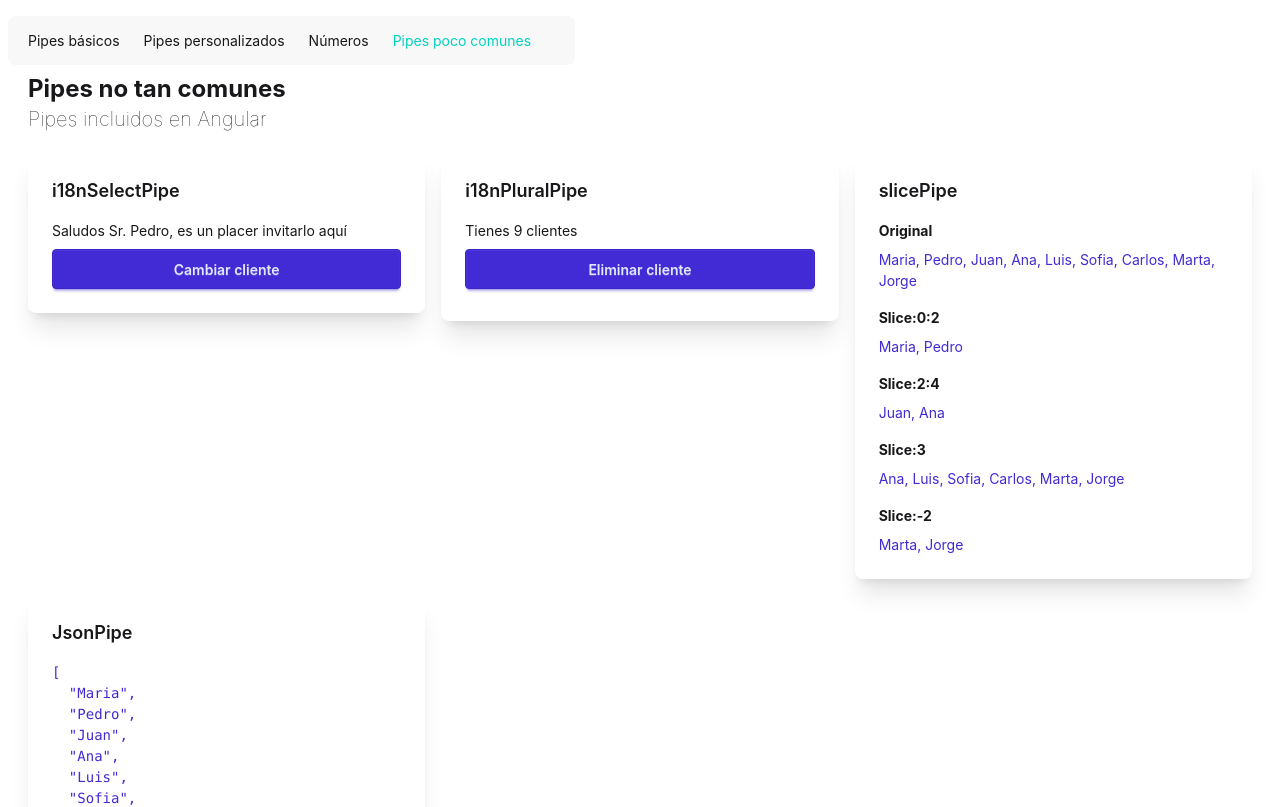
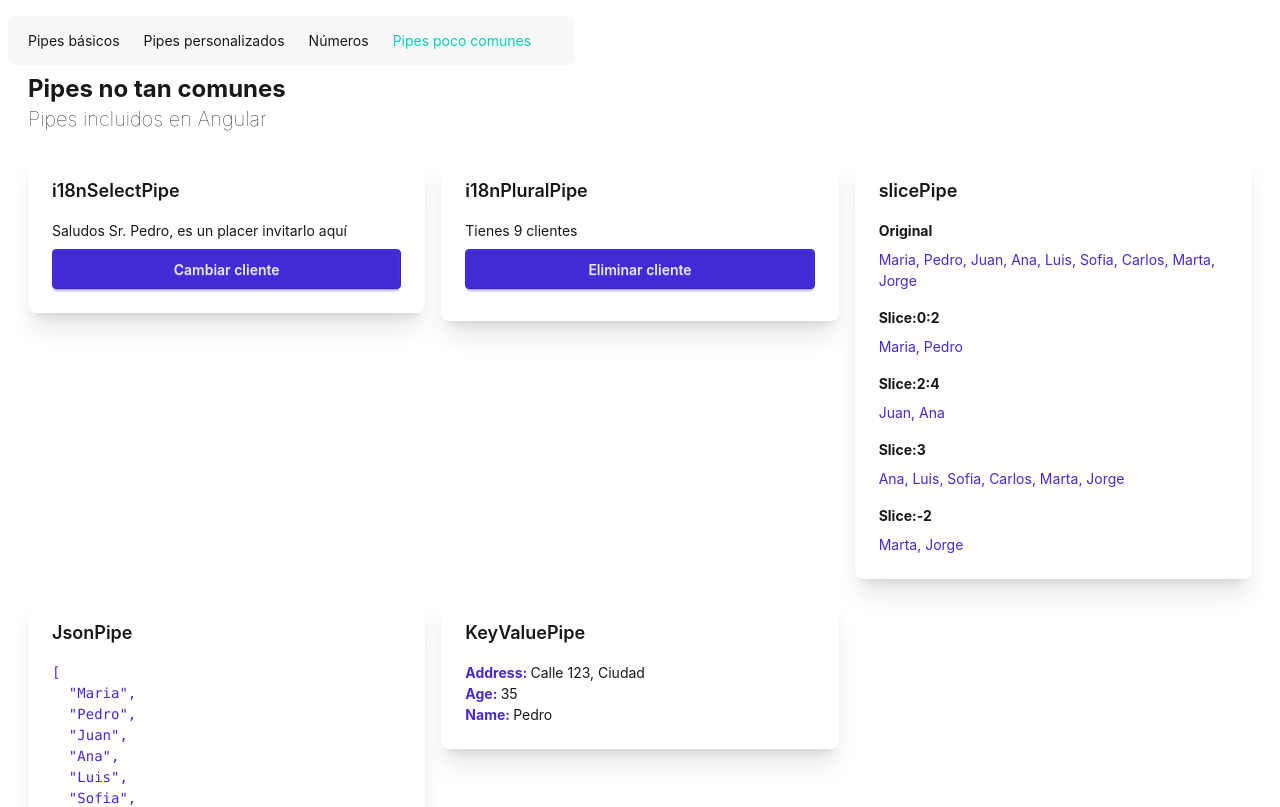
Before and after one commit to cesantaniello/05-pipes-app, an Angular app: page /uncommon in a window 1280 px wide. Shown: the top 807 px of the page. Built offline with nearby package versions, Linux system fonts and the light colour scheme.

Commit message:
Create KeyValuePipe

```diff
--- a/src/app/pages/uncommon-page/uncommon-page.html
+++ b/src/app/pages/uncommon-page/uncommon-page.html
@@ -42,4 +42,15 @@
       {{ clients().join(', ') | json | uppercase }}
     </p>
   </app-card>
+
+  <app-card title="KeyValuePipe">
+    <ul>
+      @for ( item of person() | keyvalue; track $index) {
+        <li>
+          <strong class="text-primary">{{ item.key | titlecase }}: </strong>
+          <span>{{ item.value }}</span>
+        </li>
+      }
+    </ul>
+  </app-card>
 </div>
--- a/src/app/pages/uncommon-page/uncommon-page.ts
+++ b/src/app/pages/uncommon-page/uncommon-page.ts
@@ -1,6 +1,6 @@
 import { Component, signal } from '@angular/core';
 import { Card } from "../../components/card/card";
-import { I18nPluralPipe, I18nSelectPipe, JsonPipe, SlicePipe, UpperCasePipe } from '@angular/common';
+import { I18nPluralPipe, I18nSelectPipe, JsonPipe, KeyValuePipe, SlicePipe, TitleCasePipe, UpperCasePipe } from '@angular/common';
 
 const client1 = {
   name: 'Pedro',
@@ -19,7 +19,7 @@
 @Component({
   selector: 'app-uncommon-page',
   imports: [Card, I18nSelectPipe, I18nPluralPipe, SlicePipe,
-    JsonPipe, UpperCasePipe],
+    JsonPipe, UpperCasePipe, KeyValuePipe, TitleCasePipe],
   templateUrl: './uncommon-page.html',
 })
 export default class UncommonPage {
@@ -45,4 +45,11 @@
   );
 
   deleteClient() { this.clients.update(prev => prev.slice(1)); }
+
+  // KeyValuePipe
+  person = signal({
+    name: 'Pedro',
+    age: 35,
+    address: 'Calle 123, Ciudad',
+  });
 }
```
